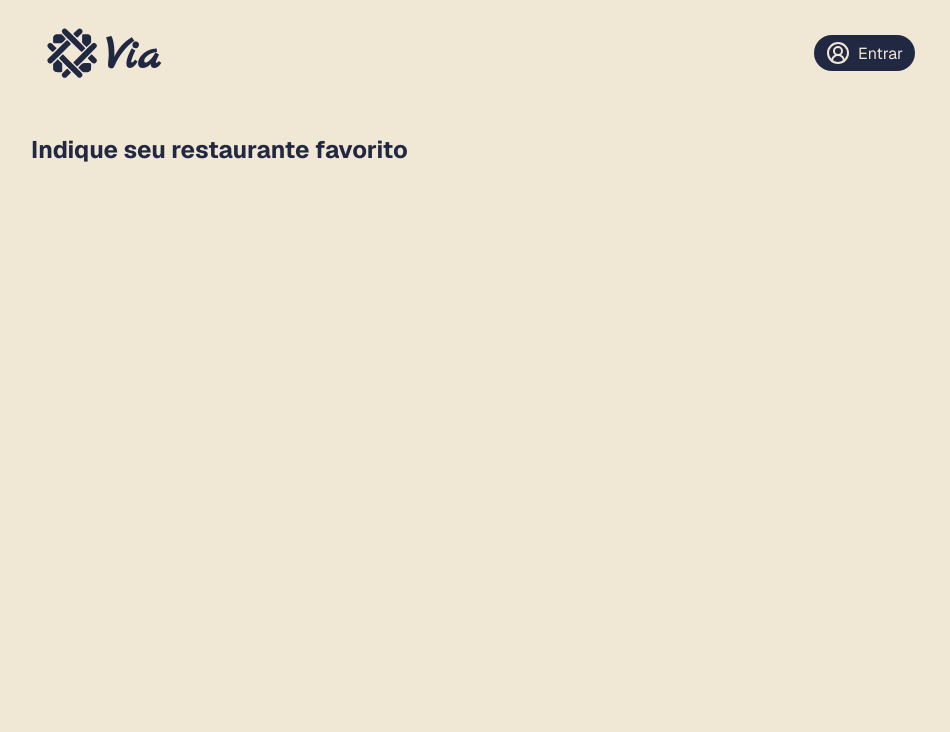
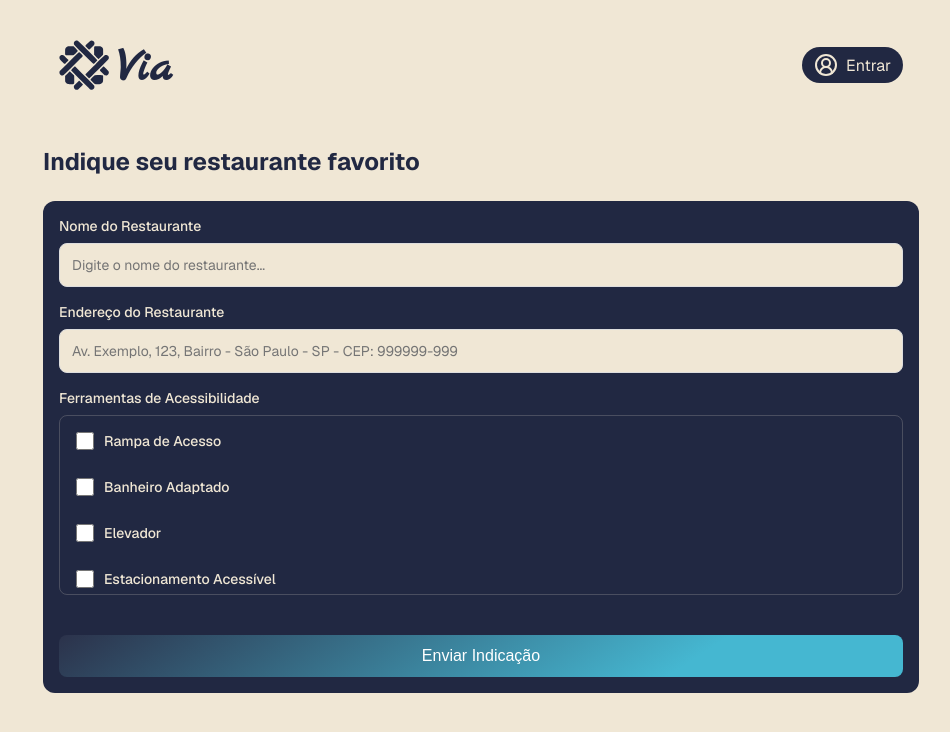
Before and after one commit to cesar-lima/VIA, a Next.js app: page /pages/indicate in a window 1280 px wide. Shown: the top 732 px of the page, without its empty margins (159-1109 px from the left). Built offline with nearby package versions, Linux system fonts and the light colour scheme; no server answers.

Commit message:
criar layout da página de indicação

```diff
--- a/app/pages/indicate/page.tsx
+++ b/app/pages/indicate/page.tsx
@@ -1,12 +1,93 @@
+'use client';
+
 import './style.css';
 
 import Navbar from "@/app/components/Navbar/Navbar";
 
 export default function Indicate() {
+    const handleSubmit = (e: React.FormEvent) => {
+        e.preventDefault();
+        // Lógica para enviar o formulário
+        console.log('Formulário enviado!');
+    };
+
     return (
         <section id="indicate-page">
             <Navbar />
+
             <h2>Indique seu restaurante favorito</h2>
+
+            <form className="indicate-form" onSubmit={handleSubmit}>
+                <div className="form-group">
+                    <label htmlFor="restaurant-name">Nome do Restaurante</label>
+                    <input
+                        id="restaurant-name"
+                        name="restaurant-name"
+                        required
+                        placeholder="Digite o nome do restaurante..."
+                    />
+                </div>
+
+                <div className="form-group">
+                    <label htmlFor="restaurant-address">Endereço do Restaurante</label>
+                    <input
+                        id="restaurant-address"
+                        name="restaurant-address"
+                        required
+                        placeholder="Av. Exemplo, 123, Bairro - São Paulo - SP - CEP: 999999-999"
+                    />
+                </div>
+
+                <div className="form-group">
+                    <label>Ferramentas de Acessibilidade</label>
+                    <div className="checkbox-group">
+                        <label className="checkbox-item">
+                            <input type="checkbox" name="acessibility" value="rampa" />
+                            <span>Rampa de Acesso</span>
+                        </label>
+                        <label className="checkbox-item">
+                            <input type="checkbox" name="acessibility" value="banheiro-adaptado" />
+                            <span>Banheiro Adaptado</span>
+                        </label>
+                        <label className="checkbox-item">
+                            <input type="checkbox" name="acessibility" value="elevador" />
+                            <span>Elevador</span>
+                        </label>
+                        <label className="checkbox-item">
+                            <input type="checkbox" name="acessibility" value="estacionamento" />
+                            <span>Estacionamento Acessível</span>
+                        </label>
+                        <label className="checkbox-item">
+                            <input type="checkbox" name="acessibility" value="cardapio-braille" />
+                            <span>Cardápio em Braille</span>
+                        </label>
+                        <label className="checkbox-item">
+                            <input type="checkbox" name="acessibility" value="sinalizacao-tatil" />
+                            <span>Sinalização Tátil</span>
+                        </label>
+                        <label className="checkbox-item">
+                            <input type="checkbox" name="acessibility" value="audio-descricao" />
+                            <span>Áudio Descrição</span>
+                        </label>
+                        <label className="checkbox-item">
+                            <input type="checkbox" name="acessibility" value="cadeira-rodas" />
+                            <span>Espaço para Cadeira de Rodas</span>
+                        </label>
+                        <label className="checkbox-item">
+                            <input type="checkbox" name="acessibility" value="interprete-libras" />
+                            <span>Intérprete de Libras</span>
+                        </label>
+                        <label className="checkbox-item">
+                            <input type="checkbox" name="acessibility" value="piso-tatil" />
+                            <span>Piso Tátil</span>
+                        </label>
+                    </div>
+                </div>
+
+                <button type="submit" className="submit-button">
+                    Enviar Indicação
+                </button>
+            </form>
         </section>
     )
 }
--- a/app/pages/indicate/style.css
+++ b/app/pages/indicate/style.css
@@ -1,4 +1,136 @@
 #indicate-page {
     max-width: 900px;
     margin: 0 auto;
+    padding: 12px;
 }
+
+#indicate-page h2 {
+    margin-bottom: 24px;
+}
+
+.indicate-form {
+    display: flex;
+    flex-direction: column;
+    gap: 16px;
+    padding: 16px;
+    background-color: #212842;
+    border-radius: 12px;
+    margin-bottom: 40px;
+}
+
+.form-group {
+    display: flex;
+    flex-direction: column;
+    gap: 8px;
+}
+
+.form-group label {
+    font-weight: 500;
+    font-size: 14px;
+    color: #f0e7d5;
+}
+
+.form-group input,
+.form-group textarea {
+    padding: 12px;
+    border: 1px solid #ddd;
+    background-color: #f0e7d5;
+    border-radius: 8px;
+    font-size: 14px;
+    font-family: inherit;
+    transition: border-color 0.2s;
+}
+
+.form-group input:focus,
+.form-group select:focus,
+.form-group textarea:focus {
+    outline: none;
+    border-color: #f0e7d5;
+}
+
+.form-group textarea {
+    resize: vertical;
+    min-height: 100px;
+}
+
+.submit-button {
+    background-image: linear-gradient(147deg, #212842f2 0%, #45b7d1 74%);
+    color: #ffffff;
+    border: none;
+    padding: 12px 24px;
+    border-radius: 8px;
+    font-size: 16px;
+    font-weight: 500;
+    cursor: pointer;
+    transition: transform 0.2s, box-shadow 0.2s;
+    margin-top: 24px;
+}
+
+.submit-button:hover {
+    transform: translateY(-2px);
+    box-shadow: 0 4px 12px rgba(69, 183, 209, 0.136);
+}
+
+.submit-button:active {
+    transform: translateY(0);
+}
+
+.checkbox-group {
+    display: flex;
+    flex-direction: column;
+    gap: 12px;
+    max-height: 180px;
+    overflow-y: auto;
+    padding: 8px;
+    border: 1px solid rgba(240, 231, 213, 0.2);
+    border-radius: 8px;
+}
+
+/* Esconder scrollbar no checkbox-group */
+.checkbox-group::-webkit-scrollbar {
+    width: 6px;
+}
+
+.checkbox-group::-webkit-scrollbar-track {
+    background: transparent;
+}
+
+.checkbox-group::-webkit-scrollbar-thumb {
+    background: rgba(240, 231, 213, 0.1);
+    border-radius: 10px;
+}
+
+.checkbox-group::-webkit-scrollbar-thumb:hover {
+    background: rgba(240, 231, 213, 0.1);
+}
+
+.checkbox-group {
+    scrollbar-width: thin;
+    scrollbar-color: rgba(240, 231, 213, 0.5) transparent;
+}
+
+.checkbox-item {
+    display: flex;
+    align-items: center;
+    gap: 10px;
+    cursor: pointer;
+    padding: 8px;
+    border-radius: 6px;
+    transition: background-color 0.2s;
+}
+
+.checkbox-item:hover {
+    background-color: rgba(240, 231, 213, 0.1);
+}
+
+.checkbox-item input[type="checkbox"] {
+    width: 18px;
+    height: 18px;
+    cursor: pointer;
+    accent-color: #f0e7d5;
+}
+
+.checkbox-item span {
+    font-size: 14px;
+    user-select: none;
+}
```
